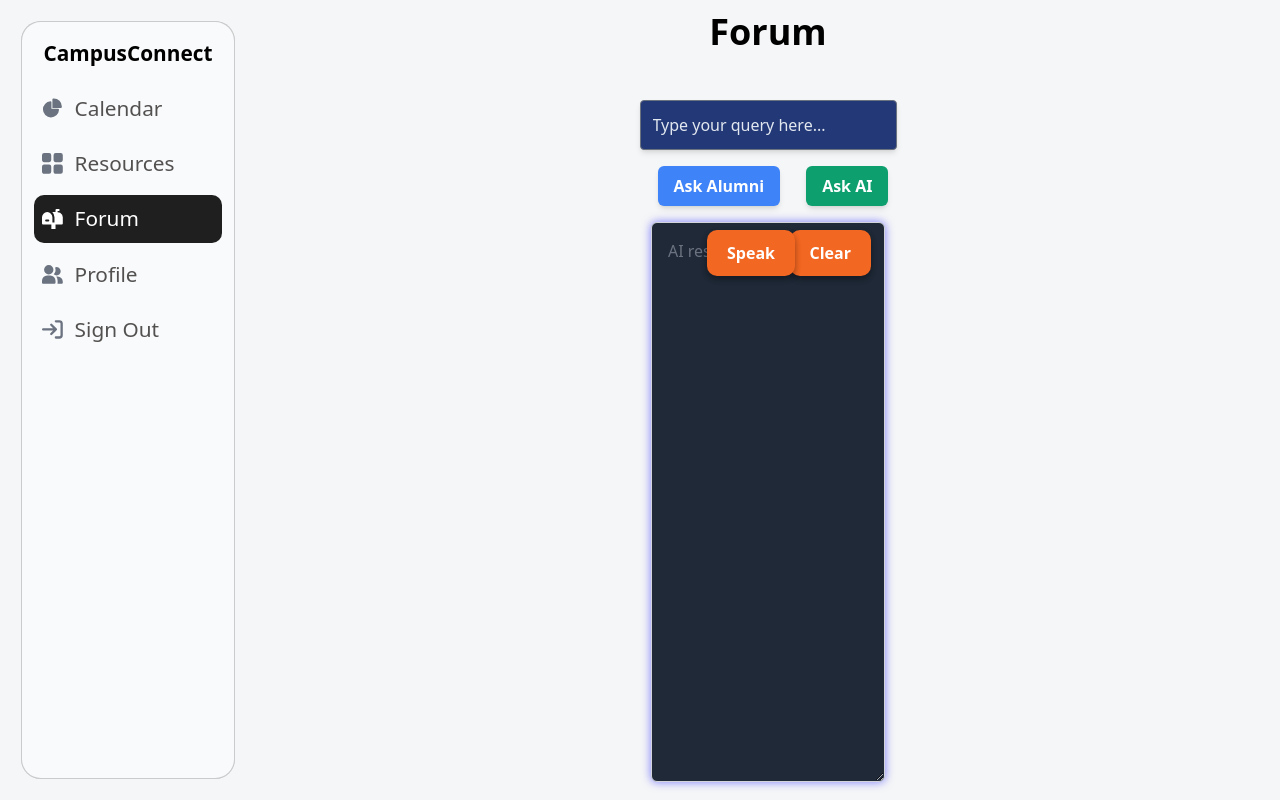
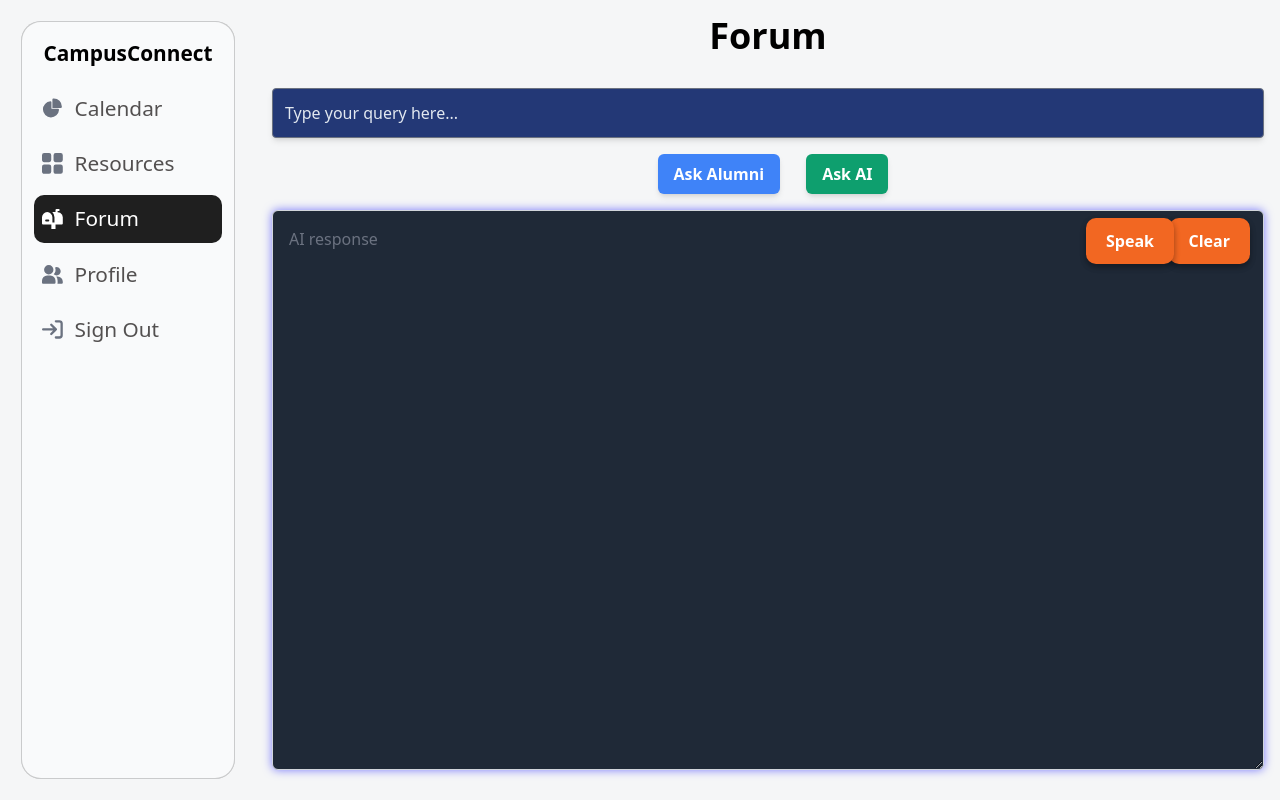
Before and after one commit to Brewing-JavaScript/GITS-CampusConnect, a React (Vite) app: page /query in a window 1280 px wide. Built offline with nearby package versions, Linux system fonts and the light colour scheme; no server answers; a small style sheet from the web is missing.

Commit message:
Resource and forum fixed

```diff
--- a/src/StudentPortal/Query/Query.jsx
+++ b/src/StudentPortal/Query/Query.jsx
@@ -53,7 +53,7 @@ const Query = () => {
     <>
       <Navbar bgColor="forum"/>
       <div
-        className="container mx-auto p-4 sm:ml-64"
+        className="container sneha mx-auto p-4 sm:ml-64"
         style={{ maxWidth: "80%" }}
       >
         <h1 className="text-4xl font-bold text-center mb-8">Forum</h1>
--- a/src/StudentPortal/Resources/Resources.jsx
+++ b/src/StudentPortal/Resources/Resources.jsx
@@ -326,8 +326,8 @@ export default function Resources() {
     return (
         <>
             <Navbar bgColor="resources"/>
-            <div className="container" style={{ maxWidth: "80%", marginLeft: "22rem", paddingTop: "2rem"}} >
-                <div className="container" style={{}}>
+            <div className="container resource" style={{ maxWidth: "80%", marginLeft: "16rem", paddingTop: "2rem"}} >
+                <div className="container resource" style={{}}>
                     <h2 className="text-4xl font-bold leadiF sm:text-5xl" style={{ paddingLeft: "1rem" }}>Project Resources</h2>
                     <div className="flex p-6">
                         <select className="form-select mb-4" value={selectedBranch} onChange={handleBranchChange}>
--- a/src/index.css
+++ b/src/index.css
@@ -173,3 +173,11 @@ button:disabled {
     background-position: top, center;
   }
 }
+
+.sneha{
+display: block !important;
+}
+
+.resource{
+  display: block !important;
+}
```
